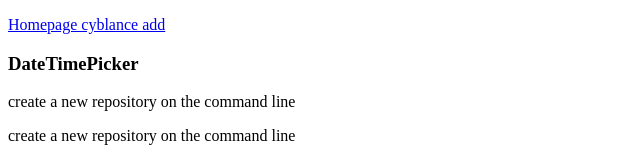
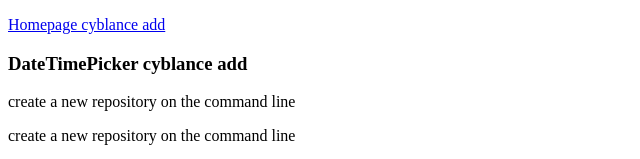
Before and after one commit to cyblancevipul/testgit, a plain HTML site: page index.html in a window 1280 px wide. Shown: the top 159 px of the page, without its empty margins (0-640 px from the left). Drawn offline with nearby package versions, Linux system fonts and the light colour scheme.

Commit message:
upload file one

```diff
--- a/index.html
+++ b/index.html
@@ -6,7 +6,7 @@
 </head>
 <body>
 	<p><a href="http://xdsoft.net/jqplugins/datetimepicker/">Homepage cyblance add</a></p>
-	<h3>DateTimePicker</h3>
+	<h3>DateTimePicker cyblance add</h3>
 	<p>create a new repository on the command line</p>
 	<p>create a new repository on the command line</p>
 	<input type="text" value="2014/03/15 05:06" id="datetimepicker"/><br><br>
```
